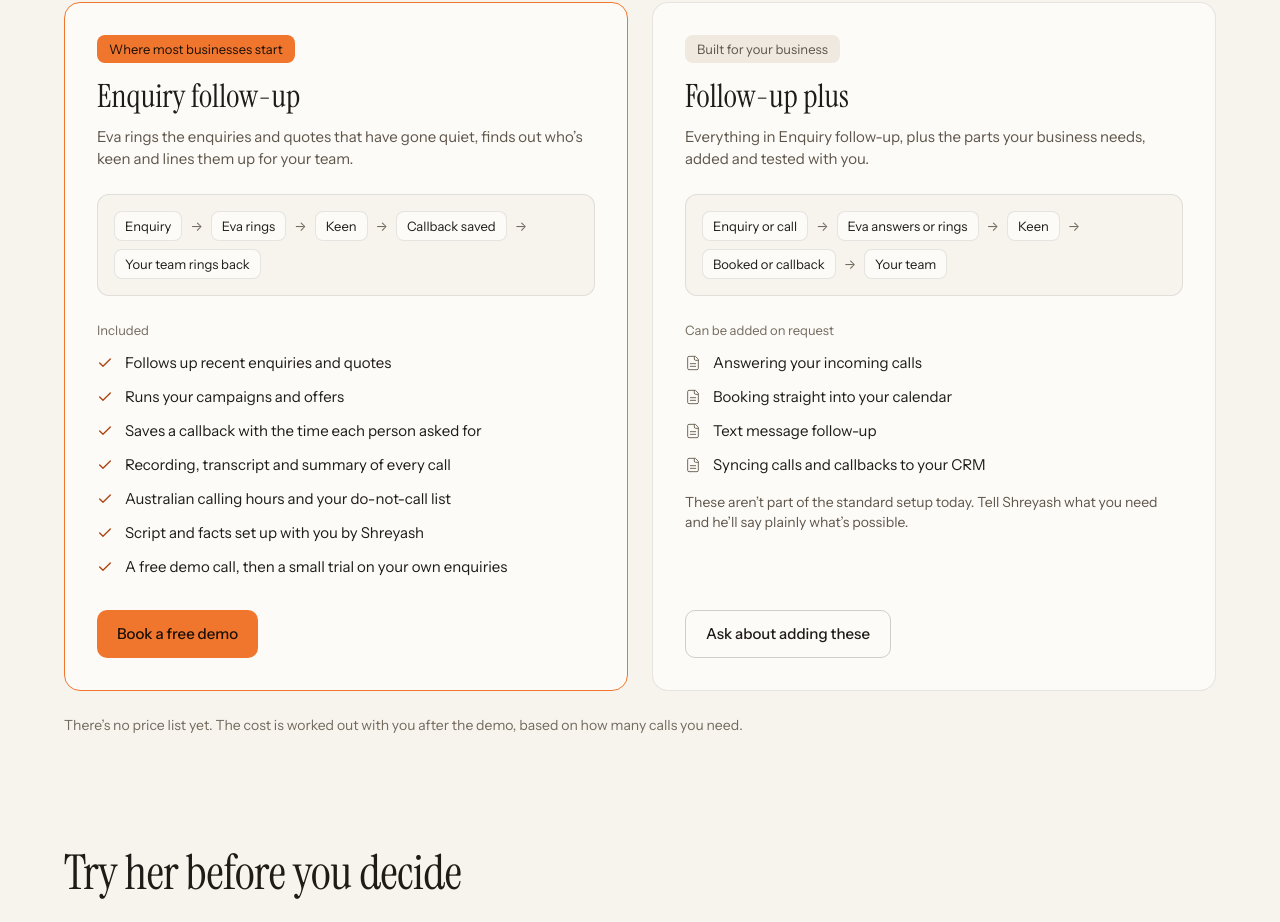
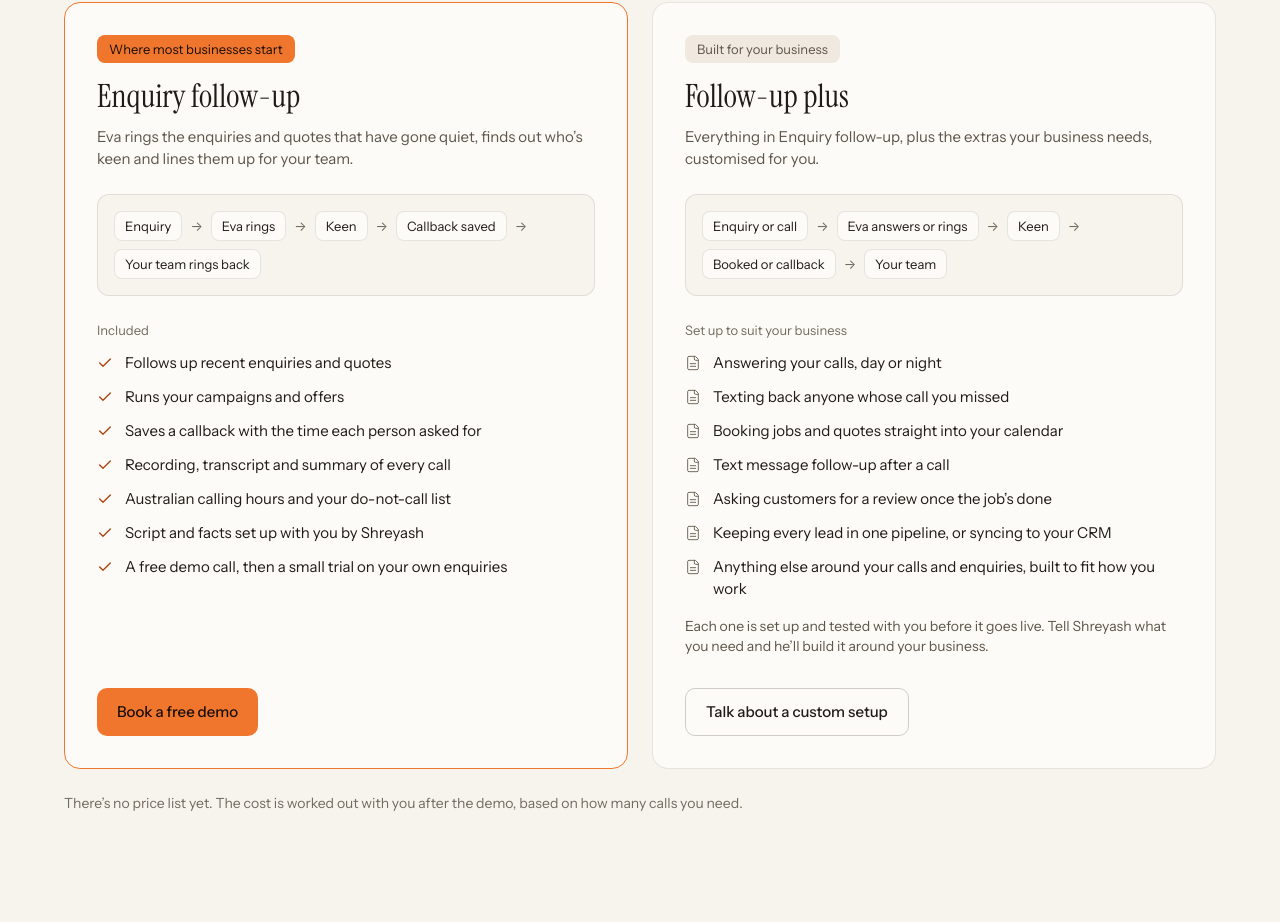
Before and after one commit to ShreyashW32/heareva-site, a plain HTML site: page index.html in a window 1280 px wide. Shown: the part 5096-6018 px from the top of the page. Drawn offline with Linux system fonts and the light colour scheme.

Commit message:
Plans: list custom extras (24/7 answering, missed-call text back, reviews, pipeline) under Follow-up plus
Co-Authored-By: Claude Opus 5.5 <noreply@anthropic.com>

```diff
--- a/index.html
+++ b/index.html
@@ -604,17 +604,20 @@ footer a { color: var(--on-night-2); }
         <article class="plan">
           <p class="plan-tag">Built for your business</p>
           <h3>Follow-up plus</h3>
-          <p class="plan-sub">Everything in Enquiry follow-up, plus the parts your business needs, added and tested with you.</p>
+          <p class="plan-sub">Everything in Enquiry follow-up, plus the extras your business needs, customised for you.</p>
           <p class="flow" aria-label="How a lead moves"><span>Enquiry or call</span><i aria-hidden="true">→</i><span>Eva answers or rings</span><i aria-hidden="true">→</i><span>Keen</span><i aria-hidden="true">→</i><span>Booked or callback</span><i aria-hidden="true">→</i><span>Your team</span></p>
-          <p class="plan-label">Can be added on request</p>
+          <p class="plan-label">Set up to suit your business</p>
           <ul>
-            <li><svg aria-hidden="true"><use href="#i-file"/></svg><span>Answering your incoming calls</span></li>
-            <li><svg aria-hidden="true"><use href="#i-file"/></svg><span>Booking straight into your calendar</span></li>
-            <li><svg aria-hidden="true"><use href="#i-file"/></svg><span>Text message follow-up</span></li>
-            <li><svg aria-hidden="true"><use href="#i-file"/></svg><span>Syncing calls and callbacks to your CRM</span></li>
+            <li><svg aria-hidden="true"><use href="#i-file"/></svg><span>Answering your calls, day or night</span></li>
+            <li><svg aria-hidden="true"><use href="#i-file"/></svg><span>Texting back anyone whose call you missed</span></li>
+            <li><svg aria-hidden="true"><use href="#i-file"/></svg><span>Booking jobs and quotes straight into your calendar</span></li>
+            <li><svg aria-hidden="true"><use href="#i-file"/></svg><span>Text message follow-up after a call</span></li>
+            <li><svg aria-hidden="true"><use href="#i-file"/></svg><span>Asking customers for a review once the job’s done</span></li>
+            <li><svg aria-hidden="true"><use href="#i-file"/></svg><span>Keeping every lead in one pipeline, or syncing to your CRM</span></li>
+            <li><svg aria-hidden="true"><use href="#i-file"/></svg><span>Anything else around your calls and enquiries, built to fit how you work</span></li>
           </ul>
-          <p class="plan-note">These aren’t part of the standard setup today. Tell Shreyash what you need and he’ll say plainly what’s possible.</p>
-          <p class="plan-cta"><a class="btn btn-line" href="#demo">Ask about adding these</a></p>
+          <p class="plan-note">Each one is set up and tested with you before it goes live. Tell Shreyash what you need and he’ll build it around your business.</p>
+          <p class="plan-cta"><a class="btn btn-line" href="#demo">Talk about a custom setup</a></p>
         </article>
       </div>
       <p class="plans-foot">There’s no price list yet. The cost is worked out with you after the demo, based on how many calls you need.</p>
```
